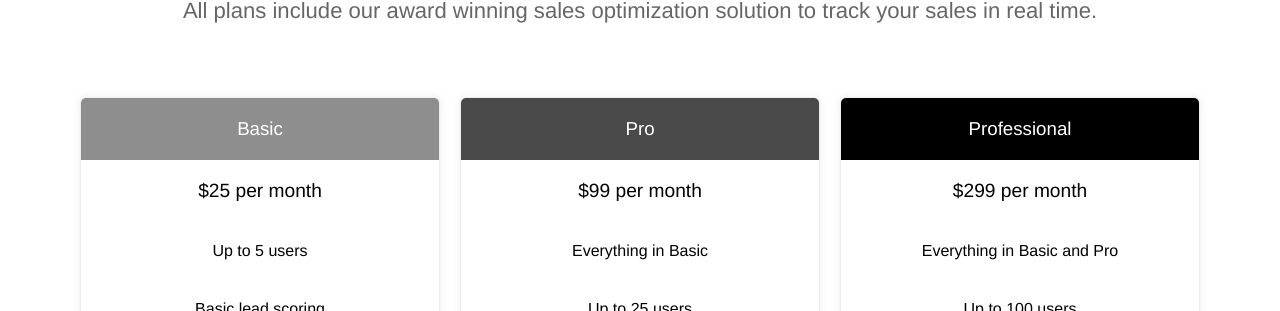
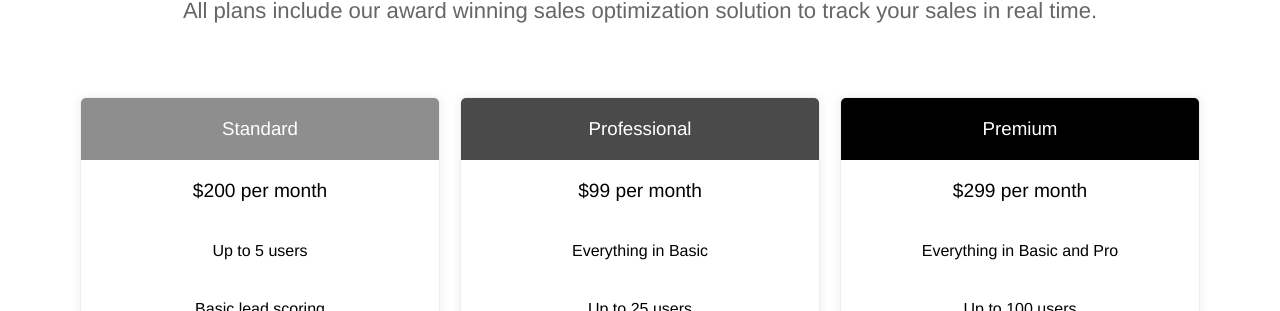
Before and after one commit to Ryanb58/211hub, a Jekyll site: the page built from pricing.html, in a window 1280 px wide. Shown: the part 248-559 px from the top of the page. Built offline with Jekyll 4.4.1, drawn with Linux system fonts in a browser that asks for light colours.

Commit message:
Updated pricing page.

```diff
--- a/pricing.html
+++ b/pricing.html
@@ -3,10 +3,10 @@ title: Pricing
 heading: Find the perfect plan for your business
 description: All plans include our award winning sales optimization solution to track your sales in real time.
 pricing_table:
-  - name: Basic
+  - name: Standard
     color: "#8e8e8e"
     features:
-      - text: $25 per month
+      - text: $200 per month
         highlight: true
       - text: Up to 5 users
         highlight: false
@@ -19,9 +19,9 @@ pricing_table:
       - text: Sales map
         highlight: false
     call_to_action:
-      link: http://mysite.com?plan=basic
+      link: http://mysite.com?plan=standard
       text: Get started
-  - name: Pro
+  - name: Professional
     color: "#4a4a4a"
     features:
       - text: $99 per month
@@ -37,9 +37,9 @@ pricing_table:
       - text: Advanced reporting
         highlight: false
     call_to_action:
-      link: http://mysite.com?plan=pro
+      link: http://mysite.com?plan=professional
       text: Get started
-  - name: Professional
+  - name: Premium
     color: "#000000"
     features:
       - text: $299 per month
@@ -55,7 +55,7 @@ pricing_table:
       - text: Calendar
         highlight: false
     call_to_action:
-      link: http://mysite.com?plan=professional
+      link: http://mysite.com?plan=premium
       text: Get started
 faq:
   - question: What types of payment do you accept?
```
